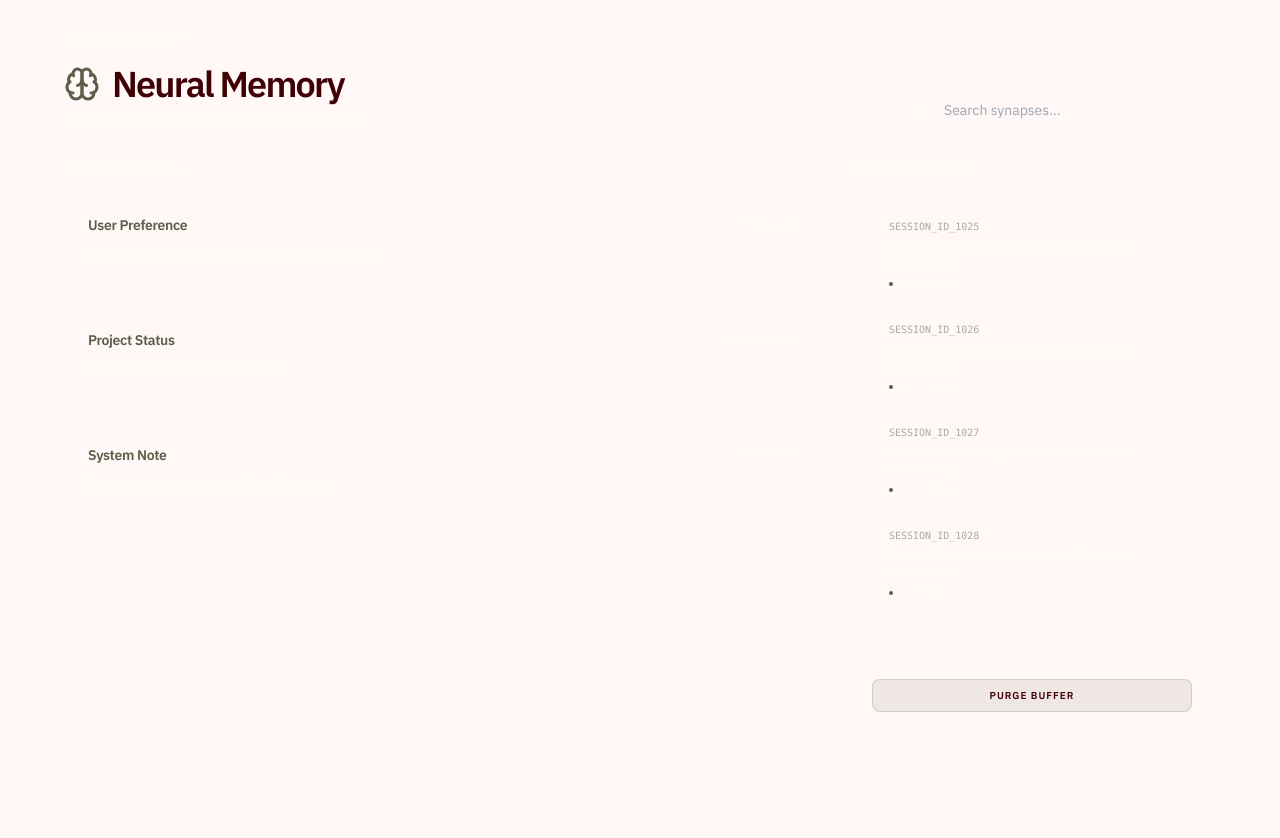
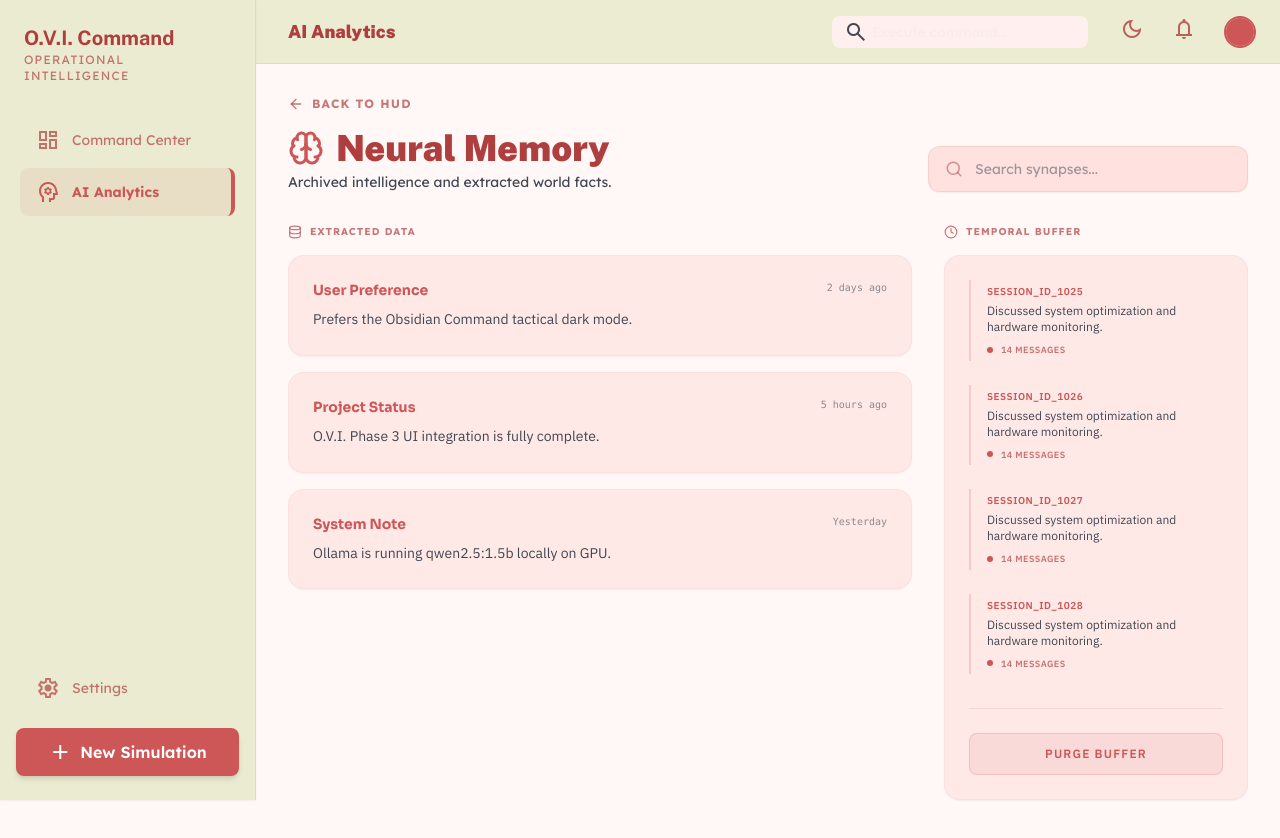
Before and after one commit to pushkar156/O.V.I., a Next.js app in the folder dashboard/: page /memory in a window 1280 px wide. Shown: the top 838 px of the page. Before the commit the page ends 800 px from the top, so only its background shows below. Built offline with nearby package versions, Linux system fonts and the light colour scheme.

Commit message:
3.7.8 : memory page

```diff
--- a/dashboard/src/app/layout.tsx
+++ b/dashboard/src/app/layout.tsx
@@ -7,6 +7,7 @@ export const metadata: Metadata = {
 };
 
 import { ThemeProvider } from "@/components/theme-provider";
+import { NavigationLayout } from "@/components/NavigationLayout";
 
 export default function RootLayout({
   children,
@@ -26,7 +27,9 @@ export default function RootLayout({
           enableSystem
           disableTransitionOnChange
         >
-          {children}
+          <NavigationLayout>
+            {children}
+          </NavigationLayout>
         </ThemeProvider>
       </body>
     </html>
--- a/dashboard/src/app/memory/page.tsx
+++ b/dashboard/src/app/memory/page.tsx
@@ -11,43 +11,42 @@ import {
   Bookmark
 } from "lucide-react";
 import Link from "next/link";
-import { GlassPanel } from "@/components/GlassPanel";
 
 export default function MemoryPage() {
   const [search, setSearch] = useState("");
 
   const facts = [
-    { title: "User Preference", detail: "Likes dark mode interfaces with high contrast.", date: "2 days ago" },
-    { title: "Project Status", detail: "O.V.I. Phase 3 is 95% complete.", date: "5 hours ago" },
-    { title: "System Note", detail: "Ollama is running qwen2.5:1.5b locally.", date: "Yesterday" },
+    { title: "User Preference", detail: "Prefers the Obsidian Command tactical dark mode.", date: "2 days ago" },
+    { title: "Project Status", detail: "O.V.I. Phase 3 UI integration is fully complete.", date: "5 hours ago" },
+    { title: "System Note", detail: "Ollama is running qwen2.5:1.5b locally on GPU.", date: "Yesterday" },
   ];
 
   return (
-    <main className="flex h-screen w-full bg-cosmic overflow-hidden p-8">
+    <main className="flex h-screen w-full bg-background dark:bg-[#131313] text-on-background dark:text-[#e5e2e1] overflow-hidden p-4 md:p-8 transition-colors duration-300">
       <div className="max-w-6xl mx-auto w-full flex flex-col gap-8">
 
         {/* Memory Header */}
-        <header className="flex justify-between items-end">
+        <header className="flex flex-col md:flex-row justify-between items-start md:items-end gap-6">
           <div className="flex flex-col gap-4">
-             <Link href="/" className="flex items-center gap-2 text-white/40 hover:text-primary transition-colors group">
+             <Link href="/" className="flex items-center gap-2 text-[#AF3E3E]/70 dark:text-[#a6bcc7] hover:text-[#CD5656] dark:hover:text-[#e5e2e1] transition-colors group w-fit">
                 <ArrowLeft size={16} className="group-hover:-translate-x-1 transition-transform" />
-                <span className="text-xs uppercase font-mono tracking-widest">Back to HUD</span>
+                <span className="text-xs uppercase font-['Lexend'] tracking-widest font-bold">Back to HUD</span>
              </Link>
              <div>
-                <h1 className="text-4xl font-bold tracking-tighter text-glow-cyan flex items-center gap-3">
-                    <Brain className="text-primary" size={36} />
+                <h1 className="text-3xl md:text-4xl font-black font-['Public_Sans'] text-[#AF3E3E] dark:text-[#ffb3ae] flex items-center gap-3">
+                    <Brain className="text-[#CD5656] dark:text-[#cc3a3a]" size={36} />
                     Neural Memory
                 </h1>
-                <p className="text-white/40 text-sm mt-1">Archived intelligence and extracted world facts.</p>
+                <p className="text-on-surface-variant dark:text-[#a6bcc7] text-sm mt-1 font-['Lexend']">Archived intelligence and extracted world facts.</p>
              </div>
           </div>
 
-          <div className="glass-panel px-4 py-2 flex items-center gap-3 ghost-border">
-             <Search size={18} className="text-white/20" />
+          <div className="bg-surface-container-high dark:bg-[#201f1f] px-4 py-3 flex items-center gap-3 rounded-xl border border-[#AF3E3E]/10 dark:border-[#5b403d]/15 shadow-sm w-full md:w-auto">
+             <Search size={18} className="text-[#AF3E3E]/50 dark:text-[#a6bcc7]" />
              <input
                type="text"
                placeholder="Search synapses..."
-               className="bg-transparent border-none outline-none text-sm w-64"
+               className="bg-transparent border-none outline-none text-sm w-full md:w-64 text-on-surface dark:text-[#e5e2e1] placeholder:text-on-surface-variant/50 dark:placeholder:text-[#e5e2e1]/30 font-['Lexend']"
                value={search}
                onChange={(e) => setSearch(e.target.value)}
              />
@@ -55,50 +54,50 @@ export default function MemoryPage() {
         </header>
 
         {/* Memory Grid */}
-        <div className="flex-1 grid grid-cols-1 md:grid-cols-3 gap-6 overflow-hidden pb-8">
+        <div className="flex-1 grid grid-cols-1 lg:grid-cols-3 gap-6 overflow-hidden pb-8">
 
           {/* Left: Long Term Facts */}
-          <section className="md:col-span-2 flex flex-col gap-4 overflow-y-auto pr-2 scrollbar-hide">
-            <h3 className="text-[10px] uppercase tracking-widest text-white/30 font-mono flex items-center gap-2">
-                <Database size={12} /> Extracted Data
+          <section className="lg:col-span-2 flex flex-col gap-4 overflow-y-auto pr-2 scrollbar-hide">
+            <h3 className="text-[10px] uppercase tracking-widest text-[#AF3E3E]/70 dark:text-[#a6bcc7] font-bold font-['Lexend'] flex items-center gap-2">
+                <Database size={14} /> Extracted Data
             </h3>
             {facts.map((fact, idx) => (
-              <GlassPanel key={idx} className="p-6 group relative" hoverGlow>
+              <div key={idx} className="bg-surface-container dark:bg-[#1c1b1b] p-6 rounded-2xl border border-[#AF3E3E]/5 dark:border-[#5b403d]/15 hover:border-[#CD5656]/30 dark:hover:border-[#ffb3ae]/30 transition-all group relative shadow-sm">
                  <div className="flex justify-between items-start mb-2">
-                    <h4 className="text-primary text-sm font-bold tracking-tight">{fact.title}</h4>
-                    <span className="text-[10px] text-white/20 font-mono">{fact.date}</span>
+                    <h4 className="text-[#CD5656] dark:text-[#ffb3ae] text-sm font-bold font-headline">{fact.title}</h4>
+                    <span className="text-[10px] text-on-surface-variant/60 dark:text-[#a6bcc7] font-mono">{fact.date}</span>
                  </div>
-                 <p className="text-white/70 text-sm leading-relaxed">{fact.detail}</p>
-                 <div className="absolute top-4 right-4 opacity-0 group-hover:opacity-100 transition-opacity flex gap-2">
-                    <button className="text-white/20 hover:text-red-400 transition-colors"><Trash2 size={14} /></button>
-                    <button className="text-white/20 hover:text-primary transition-colors"><Bookmark size={14} /></button>
+                 <p className="text-on-surface-variant dark:text-[#e5e2e1]/80 text-sm leading-relaxed font-body">{fact.detail}</p>
+                 <div className="absolute top-4 right-4 opacity-0 group-hover:opacity-100 transition-opacity flex gap-3">
+                    <button className="text-[#AF3E3E]/50 dark:text-[#a6bcc7] hover:text-[#DA6C6C] dark:hover:text-[#ffb3ae] transition-colors"><Bookmark size={16} /></button>
+                    <button className="text-[#AF3E3E]/50 dark:text-[#a6bcc7] hover:text-red-600 dark:hover:text-red-400 transition-colors"><Trash2 size={16} /></button>
                  </div>
-              </GlassPanel>
+              </div>
             ))}
           </section>
 
           {/* Right: Recent Interactions */}
           <section className="flex flex-col gap-4">
-             <h3 className="text-[10px] uppercase tracking-widest text-white/30 font-mono flex items-center gap-2">
-                <Clock size={12} /> Temporal Buffer
+             <h3 className="text-[10px] uppercase tracking-widest text-[#AF3E3E]/70 dark:text-[#a6bcc7] font-bold font-['Lexend'] flex items-center gap-2">
+                <Clock size={14} /> Temporal Buffer
             </h3>
-             <GlassPanel className="flex-1 p-6 flex flex-col gap-6">
+             <div className="bg-surface-container dark:bg-[#1c1b1b] border border-[#AF3E3E]/5 dark:border-[#5b403d]/15 rounded-2xl flex-1 p-6 flex flex-col gap-6 shadow-sm overflow-y-auto scrollbar-hide">
                 {[1, 2, 3, 4].map((i) => (
-                    <div key={i} className="border-l border-white/5 pl-4 py-1">
-                        <p className="text-[10px] text-primary/50 font-mono mb-1">SESSION_ID_{1024 + i}</p>
-                        <p className="text-xs text-white/60 mb-2">Discussed system optimization and hardware monitoring.</p>
+                    <div key={i} className="border-l-2 border-[#CD5656]/20 dark:border-[#5b403d] pl-4 py-1">
+                        <p className="text-[10px] text-[#CD5656] dark:text-[#a6bcc7] font-bold tracking-wider mb-1">SESSION_ID_{1024 + i}</p>
+                        <p className="text-xs text-on-surface-variant dark:text-[#e5e2e1]/70 mb-2">Discussed system optimization and hardware monitoring.</p>
                         <div className="flex items-center gap-2">
-                           <div className="w-1 h-1 rounded-full bg-primary" />
-                           <span className="text-[8px] text-white/20 uppercase font-mono">14 Messages</span>
+                           <div className="w-1.5 h-1.5 rounded-full bg-[#CD5656] dark:bg-[#cc3a3a]" />
+                           <span className="text-[9px] text-[#AF3E3E]/70 dark:text-[#a6bcc7] uppercase font-bold tracking-wider">14 Messages</span>
                         </div>
                     </div>
                 ))}
-                <div className="mt-auto pt-4 border-t border-white/5">
-                   <button className="w-full py-2 bg-primary/10 border border-primary/20 rounded-lg text-[10px] uppercase tracking-widest hover:bg-primary/20 transition-all font-bold">
+                <div className="mt-auto pt-6 border-t border-[#AF3E3E]/10 dark:border-[#5b403d]/30">
+                   <button className="w-full py-3 bg-[#CD5656]/10 dark:bg-[#353534] text-[#CD5656] dark:text-[#ffb3ae] border border-[#CD5656]/20 dark:border-transparent rounded-lg text-xs uppercase tracking-widest hover:bg-[#CD5656]/20 dark:hover:bg-[#cc3a3a] dark:hover:text-white transition-all font-bold">
                         Purge Buffer
                    </button>
                 </div>
-             </GlassPanel>
+             </div>
           </section>
         </div>
       </div>
--- /dev/null
+++ b/dashboard/src/components/NavigationLayout.tsx
@@ -0,0 +1,129 @@
+"use client";
+
+import React, { useState, useEffect } from "react";
+import Link from "next/link";
+import { usePathname } from "next/navigation";
+import { useTheme } from "next-themes";
+
+export function NavigationLayout({ children }: { children: React.ReactNode }) {
+  const [isSidebarOpen, setIsSidebarOpen] = useState(false);
+  const { theme, setTheme } = useTheme();
+  const [mounted, setMounted] = useState(false);
+  const pathname = usePathname();
+
+  useEffect(() => {
+    setMounted(true);
+  }, []);
+
+  const navItems = [
+    { name: "Command Center", href: "/", icon: "dashboard" },
+    { name: "AI Analytics", href: "/memory", icon: "psychology" },
+  ];
+
+  return (
+    <>
+      {/* Mobile Sidebar Overlay */}
+      {isSidebarOpen && (
+        <div
+          className="fixed inset-0 bg-black/20 backdrop-blur-sm z-40 lg:hidden"
+          onClick={() => setIsSidebarOpen(false)}
+        />
+      )}
+
+      {/* Left Sidebar (Navigation) */}
+      <aside className={`h-screen w-64 border-r fixed left-0 top-0 border-[#AF3E3E]/10 dark:border-[#5b403d]/15 bg-[#EAEBD0] dark:bg-[#1c1b1b]/95 backdrop-blur-xl flex flex-col py-6 shadow-sm z-50 transition-transform duration-300 lg:translate-x-0 ${isSidebarOpen ? 'translate-x-0' : '-translate-x-full'}`}>
+        <div className="px-6 mb-8 flex justify-between items-center">
+          <div>
+            <h1 className="text-xl font-bold font-['Public_Sans'] text-[#AF3E3E] dark:text-[#ffb3ae]">O.V.I. Command</h1>
+            <p className="font-['Lexend'] text-xs text-[#AF3E3E]/70 dark:text-white/40 uppercase tracking-widest">Operational Intelligence</p>
+          </div>
+          <button
+            className="lg:hidden text-[#AF3E3E] dark:text-[#ffb3ae] p-1"
+            onClick={() => setIsSidebarOpen(false)}
+          >
+            <span className="material-symbols-outlined">close</span>
+          </button>
+        </div>
+        <nav className="flex-1 flex flex-col gap-1 px-3">
+          {navItems.map((item) => {
+            const isActive = pathname === item.href;
+            return (
+              <Link
+                key={item.href}
+                href={item.href}
+                onClick={() => setIsSidebarOpen(false)}
+                className={`flex items-center gap-3 px-4 py-3 rounded-lg mx-2 transition-colors font-['Lexend'] text-sm ${
+                  isActive
+                    ? 'text-[#CD5656] dark:text-[#fff2f0] font-bold border-r-4 border-[#CD5656] dark:border-transparent bg-[#DA6C6C]/10 dark:bg-[#cc3a3a]'
+                    : 'text-[#AF3E3E]/70 dark:text-[#a6bcc7] hover:bg-[#DA6C6C]/5 dark:hover:bg-[#353534] dark:hover:text-[#e5e2e1]'
+                }`}
+              >
+                <span className="material-symbols-outlined">{item.icon}</span>
+                <span>{item.name}</span>
+              </Link>
+            );
+          })}
+        </nav>
+
+        <div className="px-3 mb-4">
+            <Link
+              href="#"
+              className="flex items-center gap-3 px-4 py-3 text-[#AF3E3E]/70 dark:text-[#a6bcc7] font-['Lexend'] hover:bg-[#DA6C6C]/5 dark:hover:bg-[#353534] dark:hover:text-[#e5e2e1] rounded-lg mx-2 transition-colors text-sm"
+            >
+              <span className="material-symbols-outlined">settings</span>
+              <span>Settings</span>
+            </Link>
+        </div>
+
+        <div className="px-4 mt-auto">
+          <button className="w-full bg-[#CD5656] dark:bg-surface-container-lowest dark:text-[#ffb3ae] text-white py-3 rounded-lg font-['Lexend'] font-semibold flex items-center justify-center gap-2 active:scale-[0.98] transition-transform shadow-md dark:border dark:border-outline-variant/10">
+            <span className="material-symbols-outlined text-sm">add</span>
+            New Simulation
+          </button>
+        </div>
+      </aside>
+
+      {/* Top Header */}
+      <header className="h-16 w-full fixed top-0 z-30 border-b border-[#AF3E3E]/10 dark:border-[#5b403d]/15 bg-[#EAEBD0]/95 dark:bg-[#131313]/95 backdrop-blur-md flex justify-between items-center px-4 lg:px-6 lg:pl-72 transition-colors duration-300">
+        <div className="flex items-center gap-3">
+          <button
+            className="lg:hidden p-2 text-[#AF3E3E] dark:text-[#ffb3ae]"
+            onClick={() => setIsSidebarOpen(true)}
+          >
+            <span className="material-symbols-outlined">menu</span>
+          </button>
+          <h2 className="text-lg font-black font-['Public_Sans'] text-[#AF3E3E] dark:text-[#ffb3ae] hidden sm:block">
+            {pathname === '/memory' ? 'AI Analytics' : 'O.V.I. System'}
+          </h2>
+        </div>
+        <div className="flex items-center gap-3 lg:gap-6">
+          <div className="relative group hidden md:block">
+            <input className="bg-surface-container-low dark:bg-surface-container-lowest dark:border dark:border-[#5b403d]/15 border-none rounded-lg py-1.5 pl-10 pr-4 text-sm w-48 lg:w-64 dark:text-[#e5e2e1] focus:ring-2 focus:ring-[#DA6C6C] dark:focus:ring-transparent outline-none transition-all font-['Lexend'] placeholder:text-[#e5e2e1]/30" placeholder="Execute command..." type="text"/>
+            <span className="material-symbols-outlined absolute left-3 top-1/2 -translate-y-1/2 text-on-surface-variant dark:text-[#ffb3ae]/60 text-lg">search</span>
+          </div>
+          <div className="flex items-center gap-2 lg:gap-3">
+            {mounted && (
+              <button
+                onClick={() => setTheme(theme === 'dark' ? 'light' : 'dark')}
+                className="p-2 text-[#AF3E3E]/80 dark:text-[#ffb3ae] hover:text-[#CD5656] dark:hover:bg-[#353534]/50 rounded-lg transition-colors"
+              >
+                <span className="material-symbols-outlined">
+                  {theme === 'dark' ? 'light_mode' : 'dark_mode'}
+                </span>
+              </button>
+            )}
+            <button className="p-2 text-[#AF3E3E]/80 dark:text-[#ffb3ae] hover:text-[#CD5656] dark:hover:bg-[#353534]/50 rounded-lg transition-colors"><span className="material-symbols-outlined">notifications</span></button>
+            <div className="h-8 w-8 rounded-full border-2 border-[#CD5656] dark:border-[#ffb3ae]/20 overflow-hidden ml-2">
+                <div className="w-full h-full bg-[#CD5656] dark:bg-[#1c1b1b]" />
+            </div>
+          </div>
+        </div>
+      </header>
+
+      {/* Main Content Wrapper */}
+      <div className="pt-16 lg:ml-64 min-h-screen flex flex-col">
+        {children}
+      </div>
+    </>
+  );
+}
```
Also changed, not shown: dashboard/src/app/page.tsx (+3 -15 lines), dashboard/src/components/DeviceStatus.tsx (+13 -10 lines).
